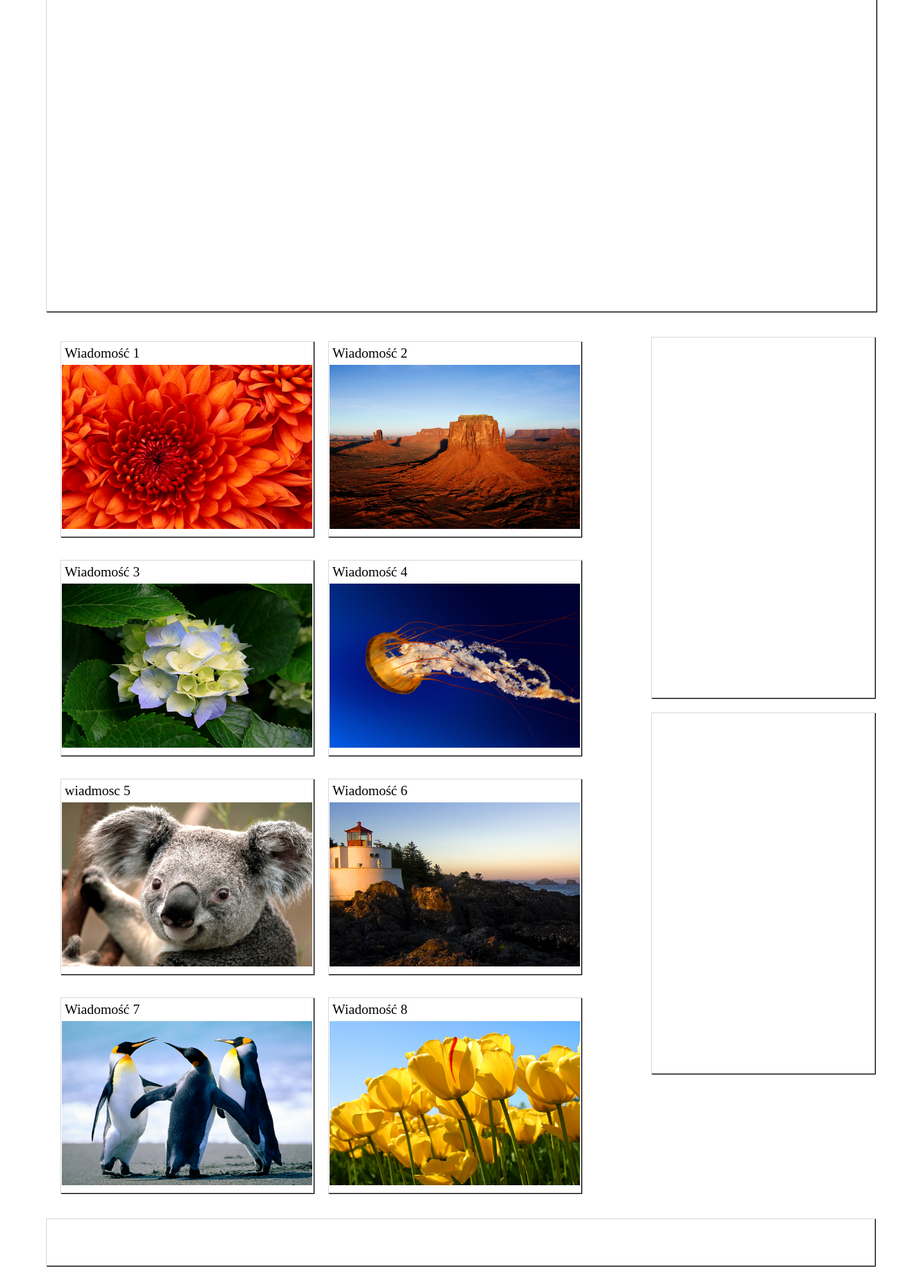
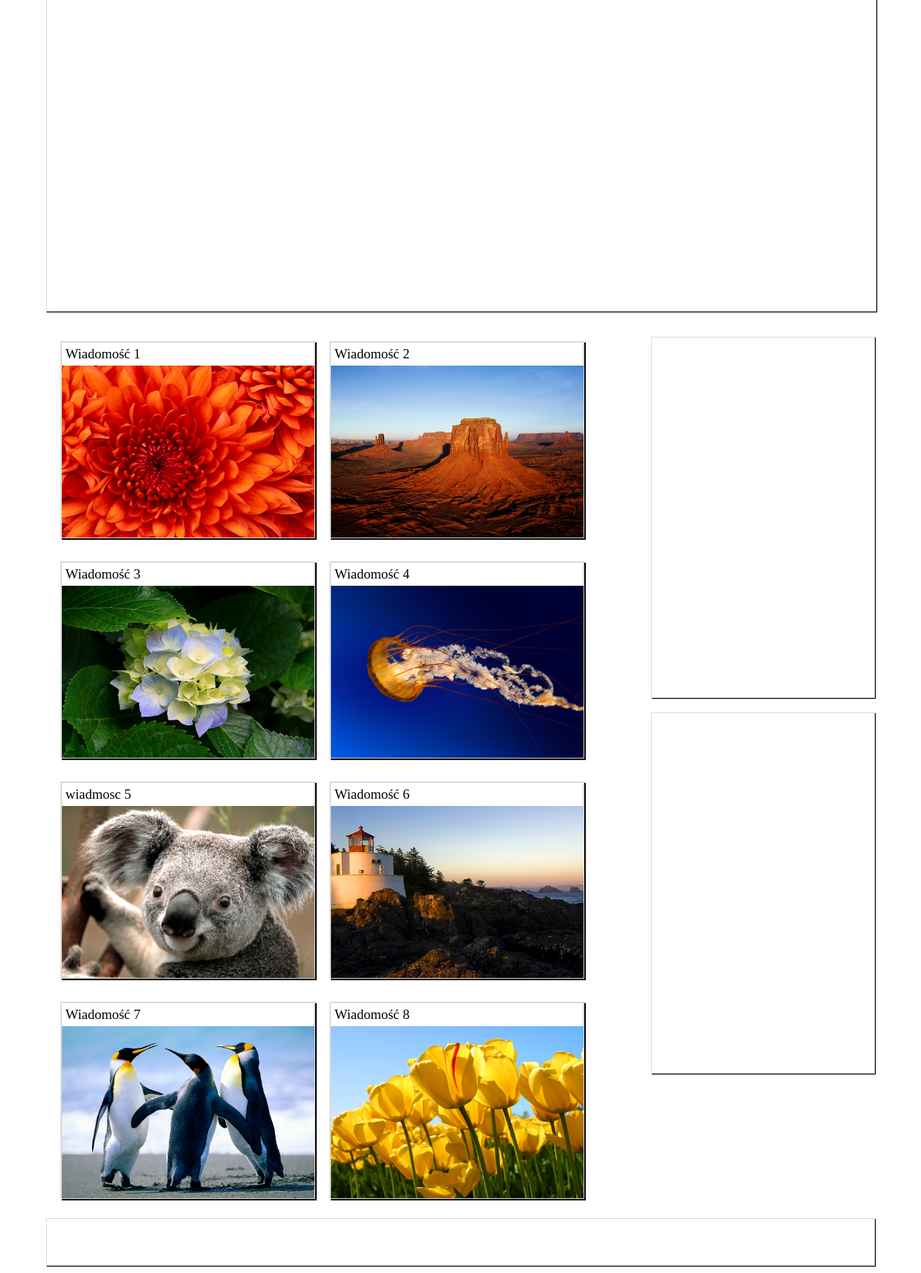
Before and after one commit to SebastianJadczak/NewspaperDjango, a Django app: page / in a window 1280 px wide. Shown: the part 228-1997 px from the top of the page at 72% size. Run offline with Django 3.2, Linux system fonts and the light colour scheme; data comes from the database, SQL or seed files in the repository; both versions use the stored data as it was after the commit; some libraries are stand-ins or nearby versions.

Commit message:
i fix styles in index.html

```diff
--- a/static/styles.css
+++ b/static/styles.css
@@ -186,8 +186,8 @@ list-style:none;
 ul.left_main li{
 width:350px;
 height:270px;
-border:1px solid rgb(217, 217, 217);
-box-shadow: 1px 1px 1px black;
+border:2px solid rgb(217, 217, 217);
+box-shadow: 2px 2px 1px black;
 margin: 16px 10px;
 }
 
@@ -196,14 +196,14 @@ font-size:19px;
 padding:5px;
 }
 ul.left_main li div.photo{
-width:348px;
-height:240px;
+width:351px;
+height:239px;
 margin: 0 auto;
 }
 
 ul.left_main li div.photo img{
 width:100%;
-height:95%;
+height:100%;
 }
 
 
```
Also changed, not shown: db.sqlite3.
